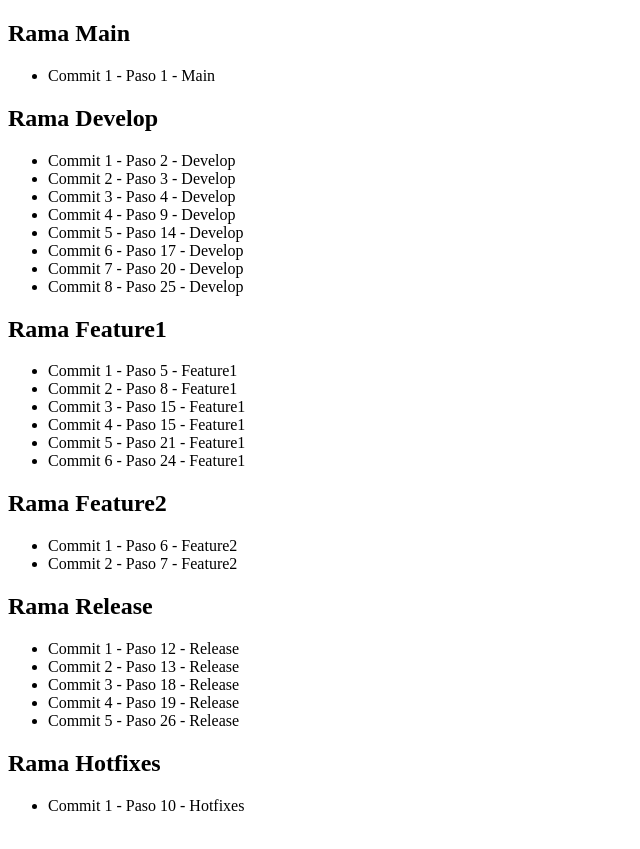
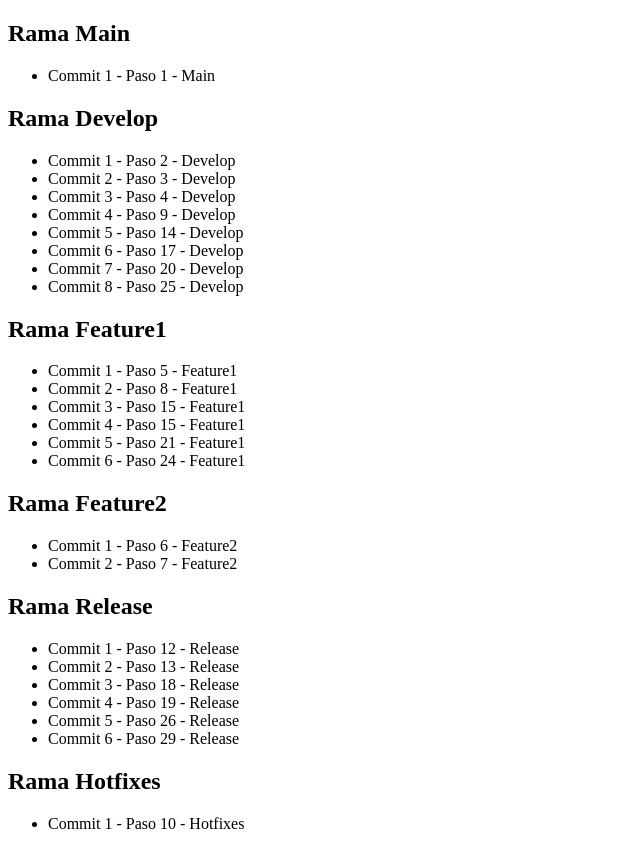
Before and after one commit to esscri97/proyecto-git, a plain HTML site: page index.html in a window 1280 px wide. Shown: the whole page, without its empty margins (0-640 px from the left). Drawn offline with Linux system fonts and the light colour scheme.

Commit message:
Commit 6 - Paso 29 - Release

```diff
--- a/index.html
+++ b/index.html
@@ -52,6 +52,7 @@
         <li>Commit 3 - Paso 18 - Release</li>
         <li>Commit 4 - Paso 19 - Release</li>
         <li>Commit 5 - Paso 26 - Release</li>
+        <li>Commit 6 - Paso 29 - Release</li>
     </ul>
 
     <h2>Rama Hotfixes</h2>
```
